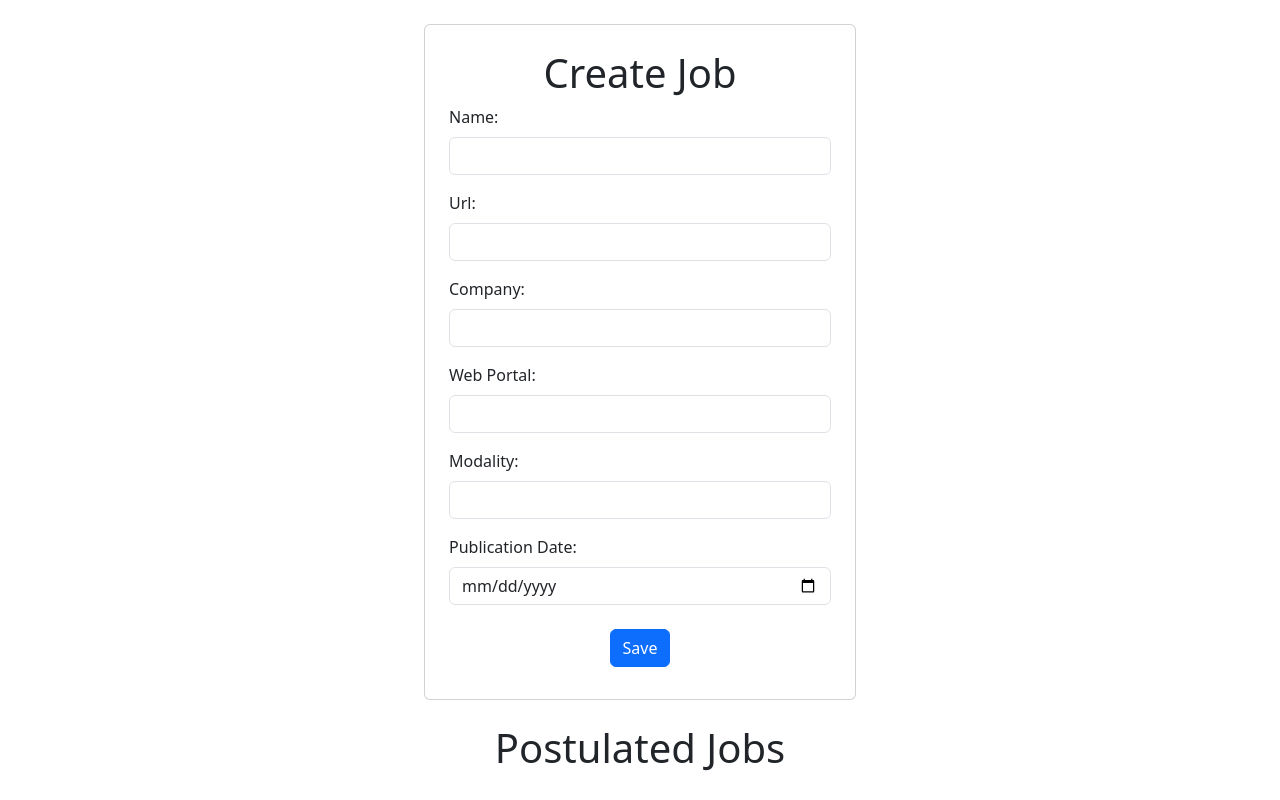
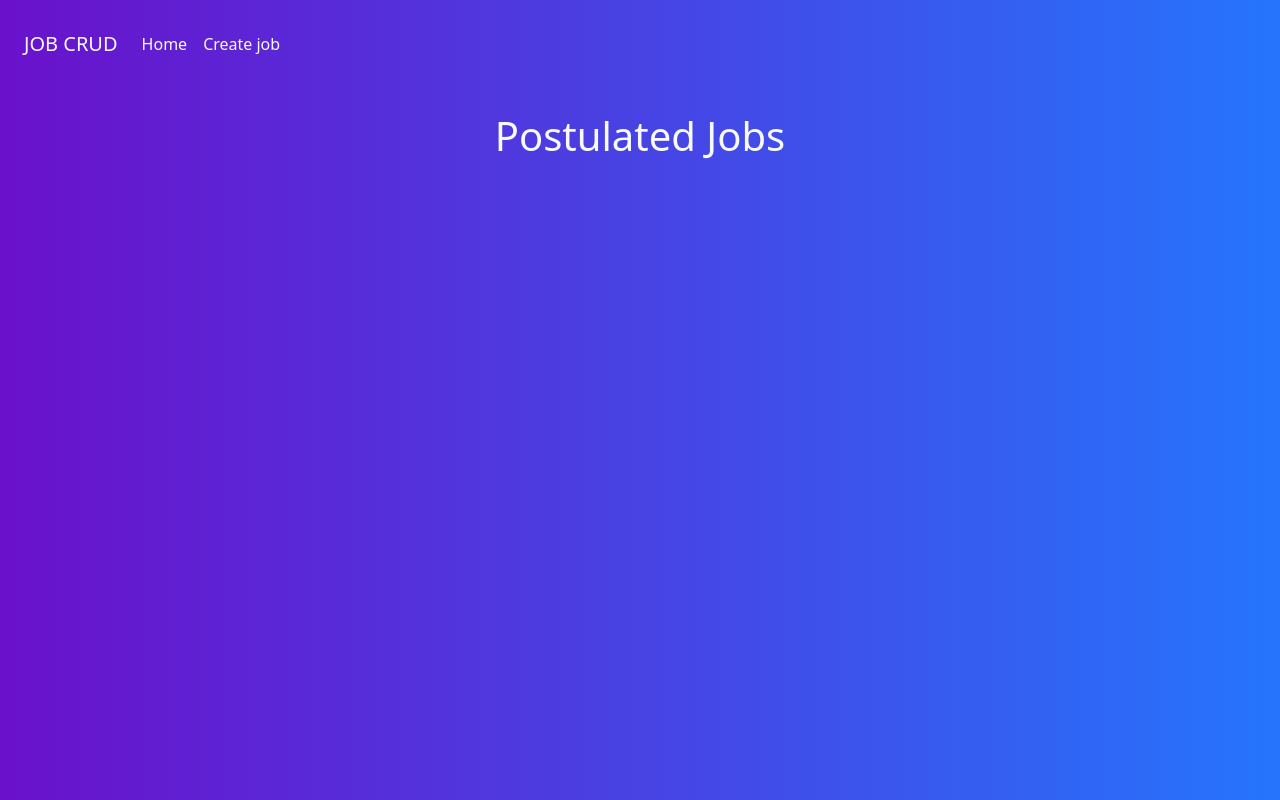
Before and after one commit to Geffrerson7/JOB-CRUD, a Flask app: page / in a window 1280 px wide. Run offline with Flask 3, Linux system fonts and the light colour scheme; data that the repository does not hold is empty; some libraries are stand-ins or nearby versions.

Commit message:
Add page styles

```diff
--- a/app/routes/index.py
+++ b/app/routes/index.py
@@ -11,21 +11,25 @@ def index():
     return render_template("index.html", jobs=jobs)
 
 
-@jobs_router.route("/new-job", methods=["POST"])
+@jobs_router.route("/new-job", methods=["GET", "POST"])
 def create_job():
-    name = request.form["name"]
-    url = request.form["url"]
-    company = request.form["company"]
-    web_portal = request.form["web_portal"]
-    modality = request.form["modality"]
-    publicationDate = request.form["publicationDate"]
+    if request.method == "GET":
+        return render_template("create.html")
 
-    new_job = Job(name, url, company, web_portal, modality, publicationDate)
+    elif request.method == "POST":
+        name = request.form["name"]
+        url = request.form["url"]
+        company = request.form["company"]
+        web_portal = request.form["web_portal"]
+        modality = request.form["modality"]
+        publicationDate = request.form["publicationDate"]
 
-    db.session.add(new_job)
-    db.session.commit()
+        new_job = Job(name, url, company, web_portal, modality, publicationDate)
 
-    return redirect(url_for("jobs.index")), 201
+        db.session.add(new_job)
+        db.session.commit()
+
+        return redirect(url_for("jobs.index")), 201
 
 
 @jobs_router.route("/update-job/<id>", methods=["GET", "PUT"])
--- /dev/null
+++ b/app/static/css/main.css
@@ -0,0 +1,18 @@
+.gradient-custom {
+  /* fallback for old browsers */
+  background: #6a11cb;
+
+  /* Chrome 10-25, Safari 5.1-6 */
+  background: -webkit-linear-gradient(
+    to right,
+    rgba(106, 17, 203, 1),
+    rgba(37, 117, 252, 1)
+  );
+
+  /* W3C, IE 10+/ Edge, Firefox 16+, Chrome 26+, Opera 12+, Safari 7+ */
+  background: linear-gradient(
+    to right,
+    rgba(106, 17, 203, 1),
+    rgba(37, 117, 252, 1)
+  );
+}
--- a/app/static/js/creation-alert.js
+++ b/app/static/js/creation-alert.js
@@ -15,7 +15,7 @@ function createJob(event) {
           icon: "success",
         }).then((result) => {
           if (result.isConfirmed) {
-            window.location.reload();
+            window.location.href = "/";
           }
         });
       } else {
--- a/app/templates/index.html
+++ b/app/templates/index.html
@@ -4,6 +4,7 @@
     <meta charset="UTF-8" />
     <meta http-equiv="X-UA-Compatible" content="IE=edge" />
     <meta name="viewport" content="width=device-width, initial-scale=1.0" />
+    <link rel="stylesheet" href="../static/css/main.css">
     <link
       href="https://cdn.jsdelivr.net/npm/bootstrap@5.3.0-alpha3/dist/css/bootstrap.min.css"
       rel="stylesheet"
@@ -12,58 +13,37 @@
     />
     <title>Jobs CRUD Flask</title>
   </head>
-
-  <body>
-    <!-- Job Creation Form -->
-    <div class="d-flex justify-content-center">
-      <div class="card p-4 mt-4" style="width: 27rem">
-        <h1 class="text-center">Create Job</h1>
-        <form action="/new-job" method="POST" onsubmit="createJob(event)">
-          <div class="mb-3">
-            <label class="form-label">Name:</label>
-            <input class="form-control" type="text" name="name" />
-          </div>
-          <div class="mb-3">
-            <label class="form-label">Url:</label>
-            <input class="form-control" type="text" name="url" />
-          </div>
-          <div class="mb-3">
-            <label class="form-label">Company:</label>
-            <input class="form-control" type="text" name="company" />
-          </div>
-          <div class="mb-3">
-            <label class="form-label">Web Portal:</label>
-            <input class="form-control" type="text" name="web_portal" />
-          </div>
-          <div class="mb-3">
-            <label class="form-label">Modality:</label>
-            <input class="form-control" type="text" name="modality" />
-          </div>
-          <div class="mb-3">
-            <label class="form-label">Publication Date:</label>
-            <input class="form-control" type="date" name="publicationDate" />
-          </div>
-          <div class="d-flex justify-content-center mt-4 mb-2">
-            <button class="btn btn-primary">Save</button>
-          </div>
-        </form>
-      </div>
-    </div>
+ <body class="gradient-custom">
+    <header>
+      <nav class="navbar navbar-expand-lg p-4">
+        <a class="navbar-brand text-light" href="/">JOB CRUD</a>
+        <div class="collapse navbar-collapse" id="navbarNav">
+          <ul class="navbar-nav">
+            <li class="nav-item active">
+              <a class="nav-link text-light" href="/">Home</a>
+            </li>
+            <li class="nav-item">
+              <a class="nav-link text-light" href="/new-job">Create job</a>
+            </li>
+          </ul>
+        </div>
+      </nav>
+    </header>
     <!-- Jobs list -->
-    <div class="container mt-4">
-      <h1 class="text-center">Postulated Jobs</h1>
-      <div class="row d-flex justify-content-center align-items-center">
+    <div class="container mt-4 mb-4">
+      <h1 class="text-center text-light">Postulated Jobs</h1>
+      <div class="row d-flex justify-content-center align-items-center mt-4">
         {% for job in jobs %}
         <div class="col-md-8 col-lg-4 my-3">
-          <div class="card text-center p-4">
+          <div class="card text-center p-4 shadow-lg">
             <div class="card-body">
-              <h5 class="card-title">{{ job.name }}</h5>
+              <h5 class="card-title mb-4">{{ job.name }}</h5>
               <p class="card-text">Company: {{ job.company }}</p>
               <p class="card-text">Modality: {{ job.modality }}</p>
               <p class="card-text">
                 Application Date: {{ job.applicationDate }}
               </p>
-              <a href="{{job.url}}" class="btn btn-outline-info">Job URL</a>
+              <a href="{{job.url}}" class="btn btn-info my-2">Job link</a>
             </div>
             <div class="row d-flex mx-4">
               <a
```
Also changed, not shown: app/templates/create.html (added, +75 -0 lines), app/templates/update.html (+19 -3 lines).
